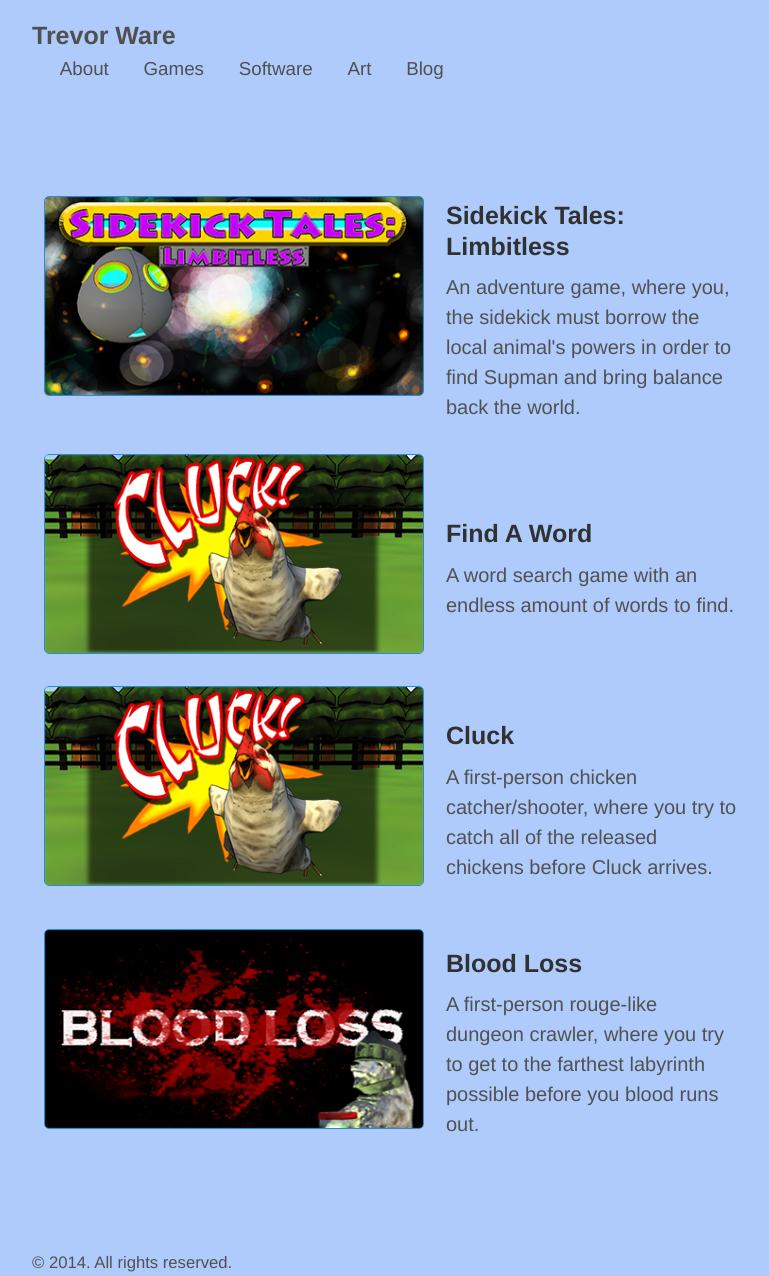
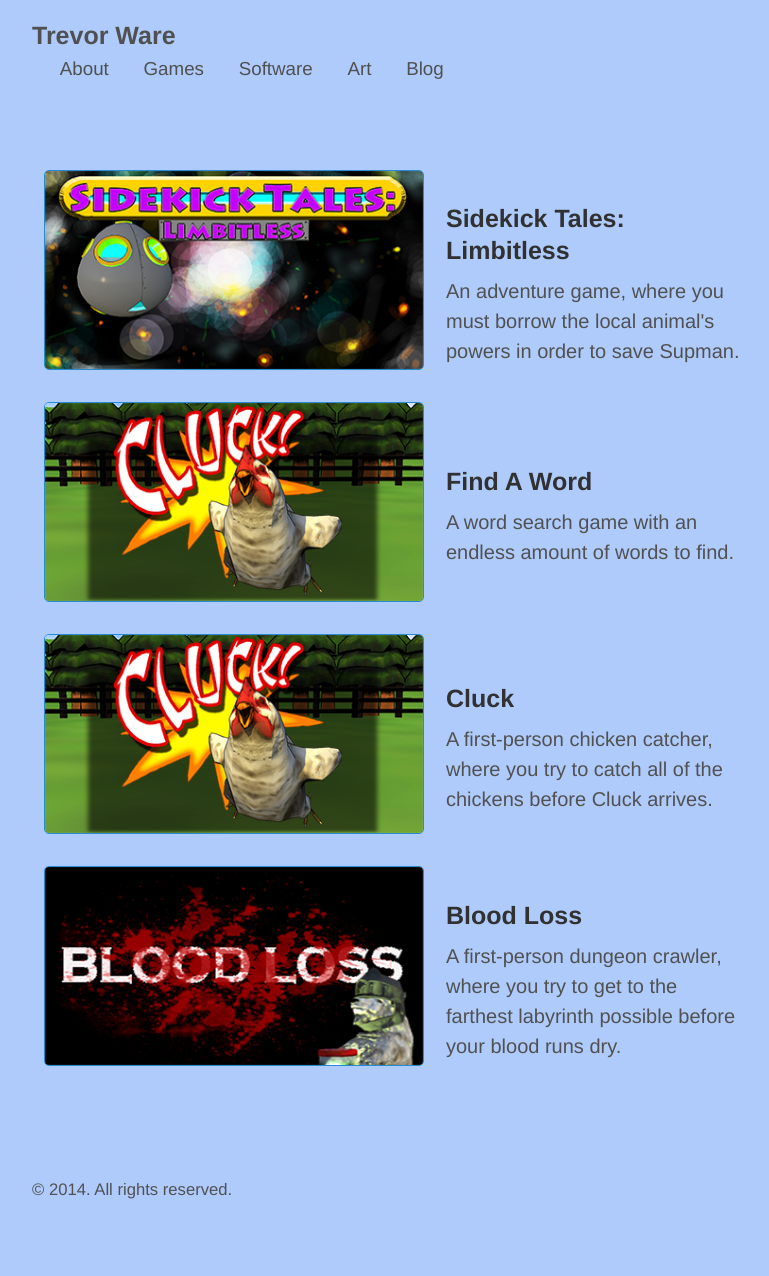
Before and after one commit to twarrre/twarrre.github.io, a Jekyll site: the page built from games.md, in a window 1280 px wide. Shown: the whole page, without its empty margins (248-1017 px from the left). Built offline with Jekyll 4.4.1, drawn with Linux system fonts in a browser that asks for light colours; after the commit the page ends 1203 px from its top, so only the background shows below that.

Commit message:
Edited some of the descriptions.

```diff
--- a/games/_posts/2014-12-18-bloodloss.md
+++ b/games/_posts/2014-12-18-bloodloss.md
@@ -2,7 +2,7 @@
 layout: game
 title: Blood Loss
 image: /assets/blood_loss/blood_loss_banner.png
-desc: "A first-person rouge-like dungeon crawler, where you try to get to the farthest labyrinth possible before you blood runs out."
+desc: "A first-person dungeon crawler, where you try to get to the farthest labyrinth possible before your blood runs dry."
 ---
 
 You wake up in a strange labyrinth with a large bleeding wound on your goat-like arm. On the verge of death and having no way to stop the bleeding, your only option is to try and escape the seemingly endless labyrinths. You must collect keys in order to unlock portals that will take you one step closer to freedom. However, you must watch you bleeding arm. Scavenged bandages and blood packs will help prolong your life, but if left open, your wound will leave a blood trail that lurking monsters may follow. Armed with only a bright jar of fireflies, you have no weapons to fight the lurking monsters. You will have to outwit the monsters by leading them on to trap floors, or by rearranging the labyrinth walls around you. You must get as far as you can before you bleeding arm causes you to run out of blood.
--- a/games/_posts/2014-12-18-cluck.md
+++ b/games/_posts/2014-12-18-cluck.md
@@ -2,7 +2,7 @@
 layout: game
 title: Cluck
 image: /assets/cluck/cluck_banner.png
-desc: "A first-person chicken catcher/shooter, where you try to catch all of the released chickens before Cluck arrives."
+desc: "A first-person chicken catcher, where you try to catch all of the chickens before Cluck arrives."
 ---
 
 You live in a village with fellow chicken herders and every year you and your fellow villagers celebrate the ten days of Cluckmas to appease the chicken god Cluck. On each of the ten days of Cluckmas, you offer a certain amount of chickens to Cluck, however if you do not have the right number of chickens, Cluck will smite your village and turn all of you into goats. Unfortunately, one unruly chicken herder keeps releasing all of the chickens so close to Cluck's arrival. Now it is up to you to catch all of the chickens before Cluck arrives and turns you into a goat! To catch the chickens you must crouch, sprint and slide, but you must be sneaky because the chickens will run away if you get too close.  Once you catch the chicken, you will have to quickly toss them into the pen, because if you hold on to them too long you might drop them.
--- a/games/_posts/2014-12-18-sidekicktales.md
+++ b/games/_posts/2014-12-18-sidekicktales.md
@@ -2,7 +2,7 @@
 layout: game
 title: "Sidekick Tales: Limbitless"
 image: /assets/sidekick/sidekick_banner.png
-desc: "An adventure game, where you, the sidekick must borrow the local animal's powers in order to find Supman and bring balance back the world."
+desc: "An adventure game, where you must borrow the local animal's powers in order to save Supman."
 ---
 
 You live in a village with fellow chicken herders and every year you and your fellow villagers celebrate the ten days of Cluckmas to appease the chicken god Cluck. On each of the ten days of Cluckmas, you offer a certain amount of chickens to Cluck, however if you do not have the right number of chickens, Cluck will smite your village and turn all of you into goats. Unfortunately, one unruly chicken herder keeps releasing all of the chickens so close to Cluck's arrival. Now it is up to you to catch all of the chickens before Cluck arrives and turns you into a goat! To catch the chickens you must crouch, sprint and slide, but you must be sneaky because the chickens will run away if you get too close.  Once you catch the chicken, you will have to quickly toss them into the pen, because if you hold on to them too long you might drop them.
```
Also changed, not shown: art/_posts/2014-12-18-teddie.md (+1 -1 lines), software/_posts/2014-12-18-facialrecognition.md (+1 -1 lines).
